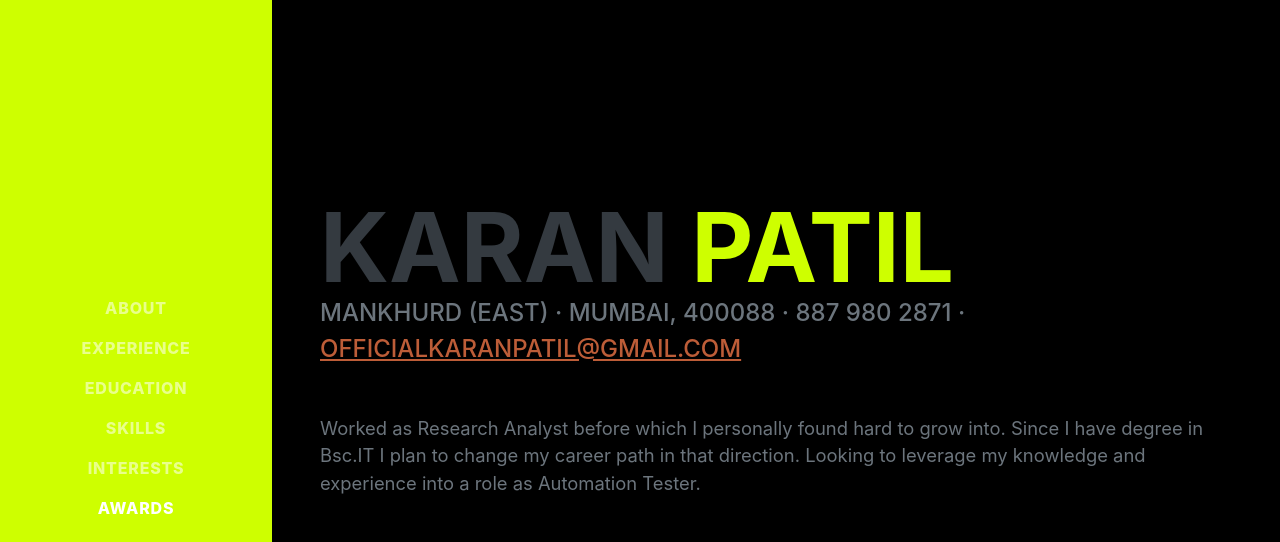
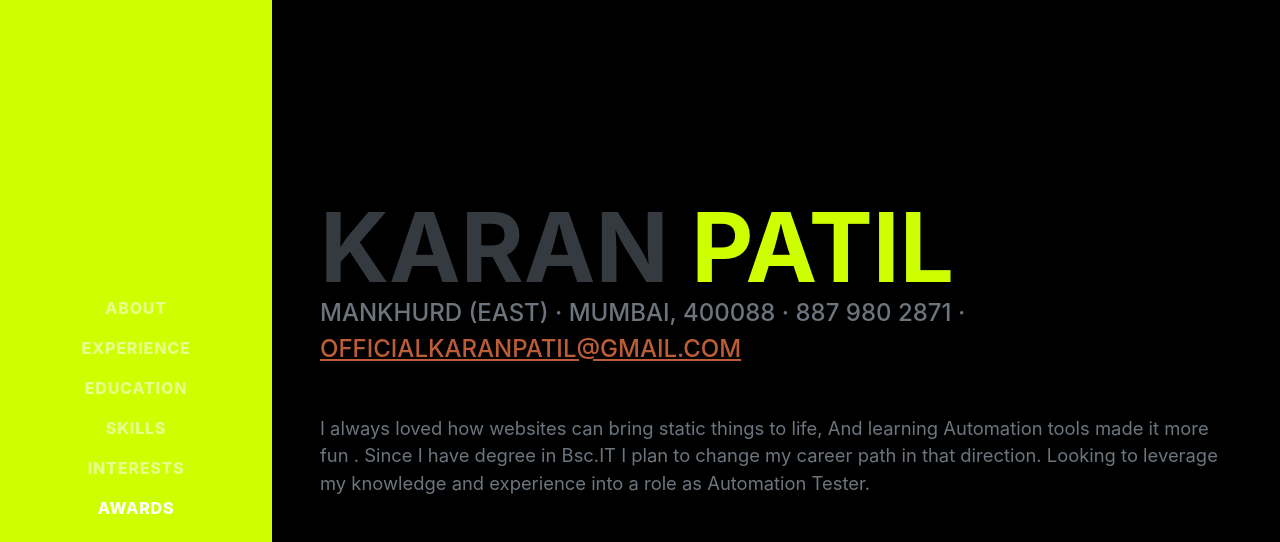
Before and after one commit to Dauggie/MyPortfolio, a website: page dist/index.html in a window 1280 px wide. Shown: the top 542 px of the page. Drawn offline with nearby package versions, Linux system fonts and the light colour scheme; a web font is replaced by a local one.

Commit message:
info edit

```diff
--- a/dist/index.html
+++ b/dist/index.html
@@ -47,7 +47,7 @@
                         Mankhurd (east) · Mumbai, 400088 · 887 980 2871 ·
                         <a href="mailto:officialkaranpatil@gmail.com">officialkaranpatil@gmail.com</a>
                     </div>
-                    <p class="lead mb-5">Worked as Research Analyst before which I personally found hard to grow into. Since I have degree in Bsc.IT I plan to change my career path in that direction. Looking to leverage my knowledge and experience into a role as Automation Tester.</p>
+                    <p class="lead mb-5"> I always loved how websites can bring static things to life, And learning Automation tools made it more fun . Since I have degree in Bsc.IT I plan to change my career path in that direction. Looking to leverage my knowledge and experience into a role as Automation Tester.</p>
                     <div class="social-icons">
                         <a class="social-icon" href="https://www.linkedin.com/in/thekaranpatil/" target="_blank"><i class="fab fa-linkedin-in"></i></a>
                         <a class="social-icon" href="https://github.com/Dauggie" target="_blank"><i class="fab fa-github"></i></a>
```
